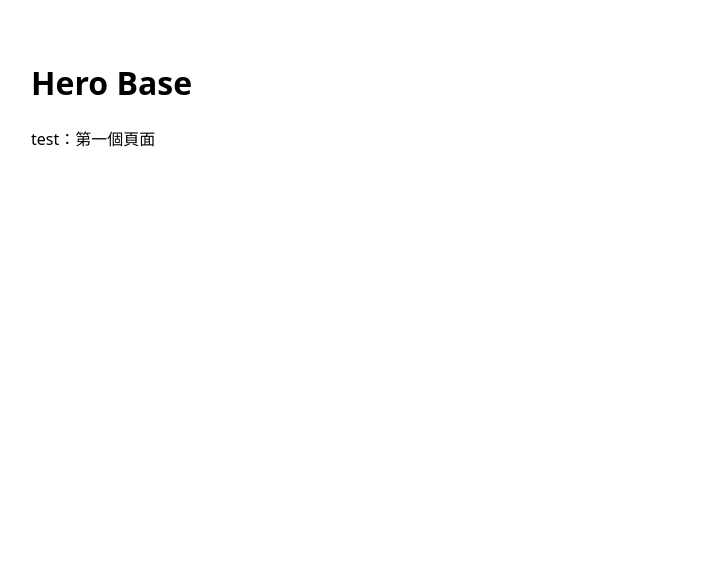
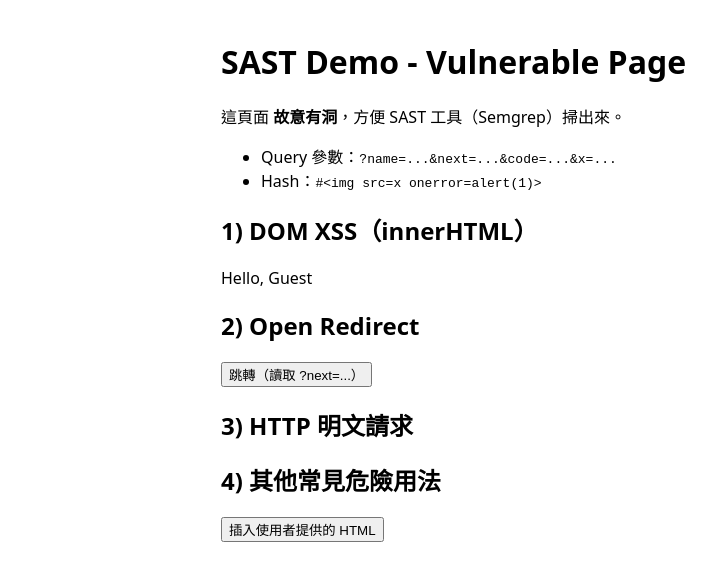
Before and after one commit to and910805/devsecops, a plain HTML site: page site/index.html in a window 1280 px wide. Shown: the whole page, without its empty margins (9-725 px from the left). Drawn offline with Linux system fonts and the light colour scheme; no server answers.

Commit message:
chore: ?湔蝬脩??批捆

```diff
--- a/site/index.html
+++ b/site/index.html
@@ -1,11 +1,85 @@
 <!doctype html>
 <html lang="zh-Hant">
-  <meta charset="utf-8"/>
-  <meta name="viewport" content="width=device-width,initial-scale=1"/>
-  <title>英雄基地</title>
-  <body style="font-family: system-ui; padding: 2rem;">
-    <h1>Hero Base</h1>
-    <p>test：第一個頁面 </p>
-  </body>
+<head>
+  <meta charset="utf-8" />
+  <title>Day 6 - SAST Demo (Vulnerable)</title>
+  <meta name="viewport" content="width=device-width, initial-scale=1" />
+  <style>body{font-family:ui-sans-serif,system-ui;max-width:820px;margin:40px auto;padding:0 16px}</style>
+</head>
+<body>
+  <h1>SAST Demo - Vulnerable Page</h1>
+
+  <p>這頁面 <strong>故意有洞</strong>，方便 SAST 工具（Semgrep）掃出來。</p>
+  <ul>
+    <li>Query 參數：<code>?name=...&next=...&code=...&x=...</code></li>
+    <li>Hash：<code>#&lt;img src=x onerror=alert(1)&gt;</code></li>
+  </ul>
+
+  <h2>1) DOM XSS（innerHTML）</h2>
+  <div id="hello"></div>
+  <div id="hash"></div>
+
+  <h2>2) Open Redirect</h2>
+  <button onclick="go()">跳轉（讀取 ?next=...）</button>
+
+  <h2>3) HTTP 明文請求</h2>
+  <pre id="http"></pre>
+
+  <h2>4) 其他常見危險用法</h2>
+  <button onclick="renderUserHtml()">插入使用者提供的 HTML</button>
+  <div id="slot"></div>
+
+  <script>
+    // 將敏感資料放在 localStorage（示範）
+    localStorage.setItem("jwt", "header.payload.signature"); // SAST 應提醒不要在 localStorage 放 Token
+
+    // 以 JS 設定 Cookie（無 Secure/HttpOnly；HttpOnly 也無法由 JS 設）
+    document.cookie = "session=abc123; path=/";
+
+    const qs = new URLSearchParams(location.search);
+
+    // DOM XSS：直接把使用者輸入塞進 innerHTML
+    const name = qs.get("name") || "Guest";
+    document.getElementById("hello").innerHTML = `Hello, ${name}`; // <img src=x onerror=alert(1)>
+
+    // DOM XSS：Hash 片段也直接注入
+    if (location.hash) {
+      document.getElementById("hash").innerHTML = "Hash says: " + location.hash.slice(1);
+    }
+
+    // Open Redirect：未驗證就導頁
+    function go() {
+      const next = qs.get("next");
+      if (next) location.href = next; // e.g., ?next=https://evil.example
+    }
+
+    // HTTP 明文請求 + 串連使用者輸入
+    const x = qs.get("x") || "demo";
+    fetch("http://httpbin.org/get?x=" + x) // 非 HTTPS、且未校驗
+      .then(r => r.text())
+      .then(t => document.getElementById("http").innerText = t)
+      .catch(e => console.log(e));
+
+    // 動態執行：eval
+    const code = qs.get("code");
+    if (code) {
+      // 例如：?code=alert(1)
+      eval(code); // 危險！任意 JS 執行
+    }
+
+    // 直接寫入整段 HTML
+    function renderUserHtml() {
+      const html = qs.get("html") || "<b>no user html</b>";
+      document.write(html); // SAST 應提示 document.write 風險
+      // 以及：
+      document.getElementById("slot").innerHTML = html;
+    }
+
+    // window.open 未加 rel=noopener（reverse tabnabbing 風險）
+    const ext = qs.get("ext");
+    if (ext) {
+      window.open(ext, "_blank"); // e.g., ?ext=https://example.com
+    }
+  </script>
+</body>
 </html>
-<!-- redeploy -->
```
Also changed, not shown: 3 other files.
